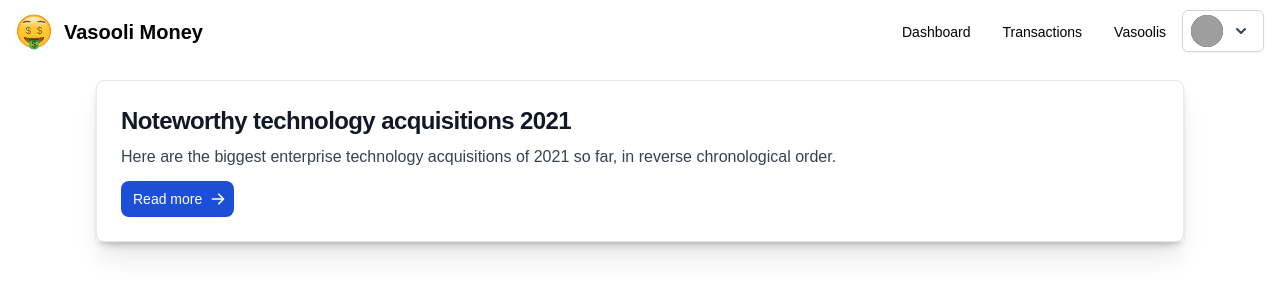
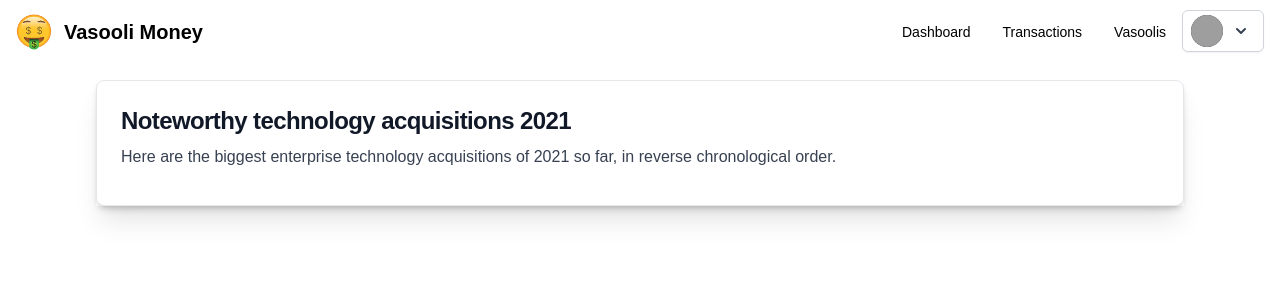
Before and after one commit to Mayank-MP05/vasooli-2.0-frontend, a Next.js app: page /test in a window 1280 px wide. Shown: the top 300 px of the page. Built offline with nearby package versions, Linux system fonts and the light colour scheme; grey boxes are pictures that could not be loaded.

Commit message:
#6 Sample Vasooli Card Added

```diff
--- a/components/vasooli-card.tsx
+++ b/components/vasooli-card.tsx
@@ -12,22 +12,6 @@ const VasooliCard = () => {
         Here are the biggest enterprise technology acquisitions of 2021 so far,
         in reverse chronological order.
       </p>
-      <div className="inline-flex items-center py-2 px-3 text-sm font-medium text-center text-white bg-blue-700 rounded-lg hover:bg-blue-800 focus:ring-4 focus:outline-none focus:ring-blue-300 dark:bg-blue-600 dark:hover:bg-blue-700 dark:focus:ring-blue-800">
-        Read more
-        <svg
-          aria-hidden="true"
-          className="ml-2 -mr-1 w-4 h-4"
-          fill="currentColor"
-          viewBox="0 0 20 20"
-          xmlns="http://www.w3.org/2000/svg"
-        >
-          <path
-            fill-rule="evenodd"
-            d="M10.293 3.293a1 1 0 011.414 0l6 6a1 1 0 010 1.414l-6 6a1 1 0 01-1.414-1.414L14.586 11H3a1 1 0 110-2h11.586l-4.293-4.293a1 1 0 010-1.414z"
-            clip-rule="evenodd"
-          ></path>
-        </svg>
-      </div>
     </div>
   );
 };
--- a/package.json
+++ b/package.json
@@ -17,7 +17,8 @@
     "flowbite-react": "^0.1.10",
     "next": "12.2.5",
     "react": "18.2.0",
-    "react-dom": "18.2.0"
+    "react-dom": "18.2.0",
+    "react-redux": "^8.0.2"
   },
   "devDependencies": {
     "@types/node": "18.7.12",
```
Also changed, not shown: utils/api-client.ts (+5 -5 lines), 2 other files (tests, documents, lock files or other folders).
